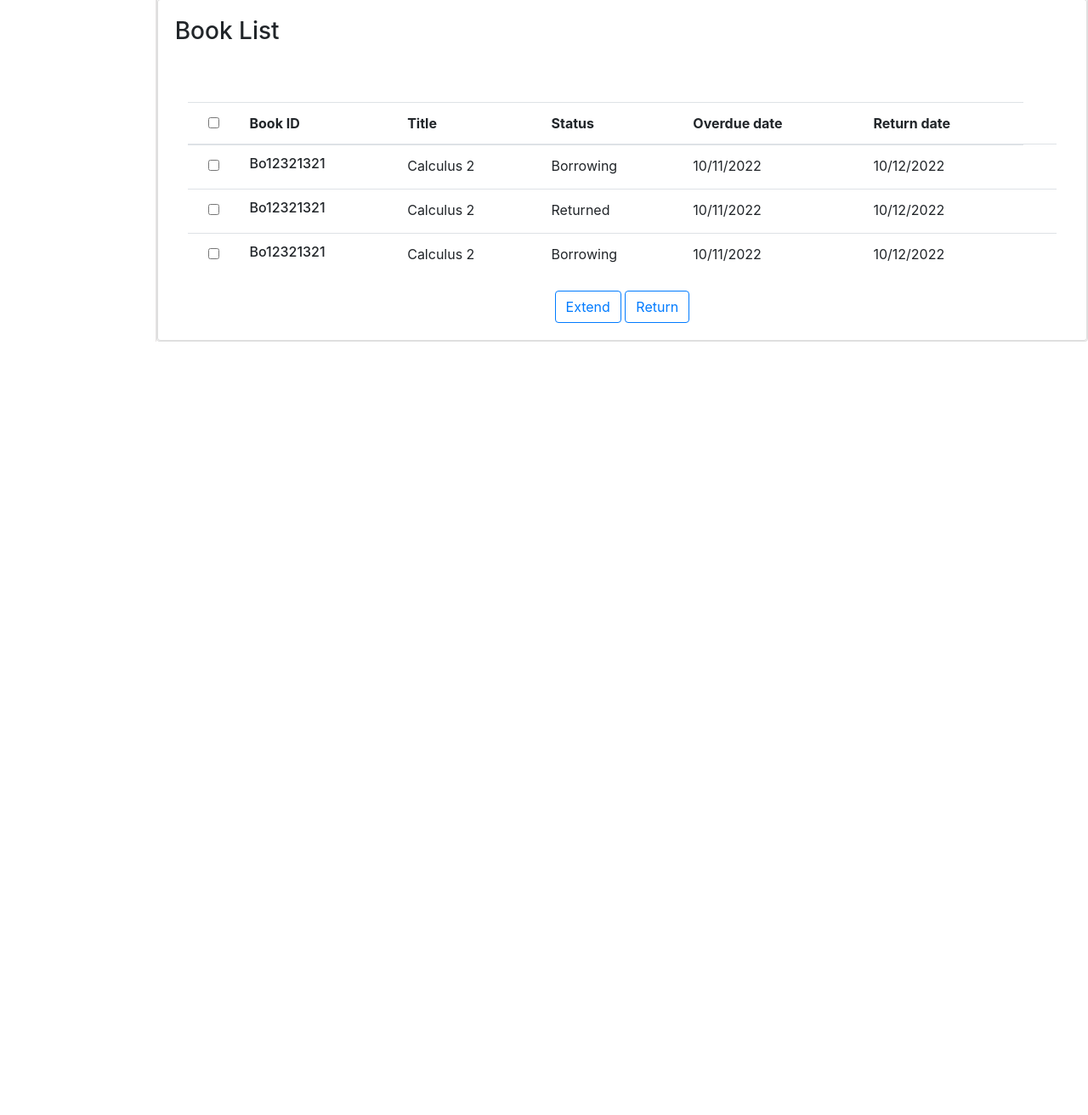
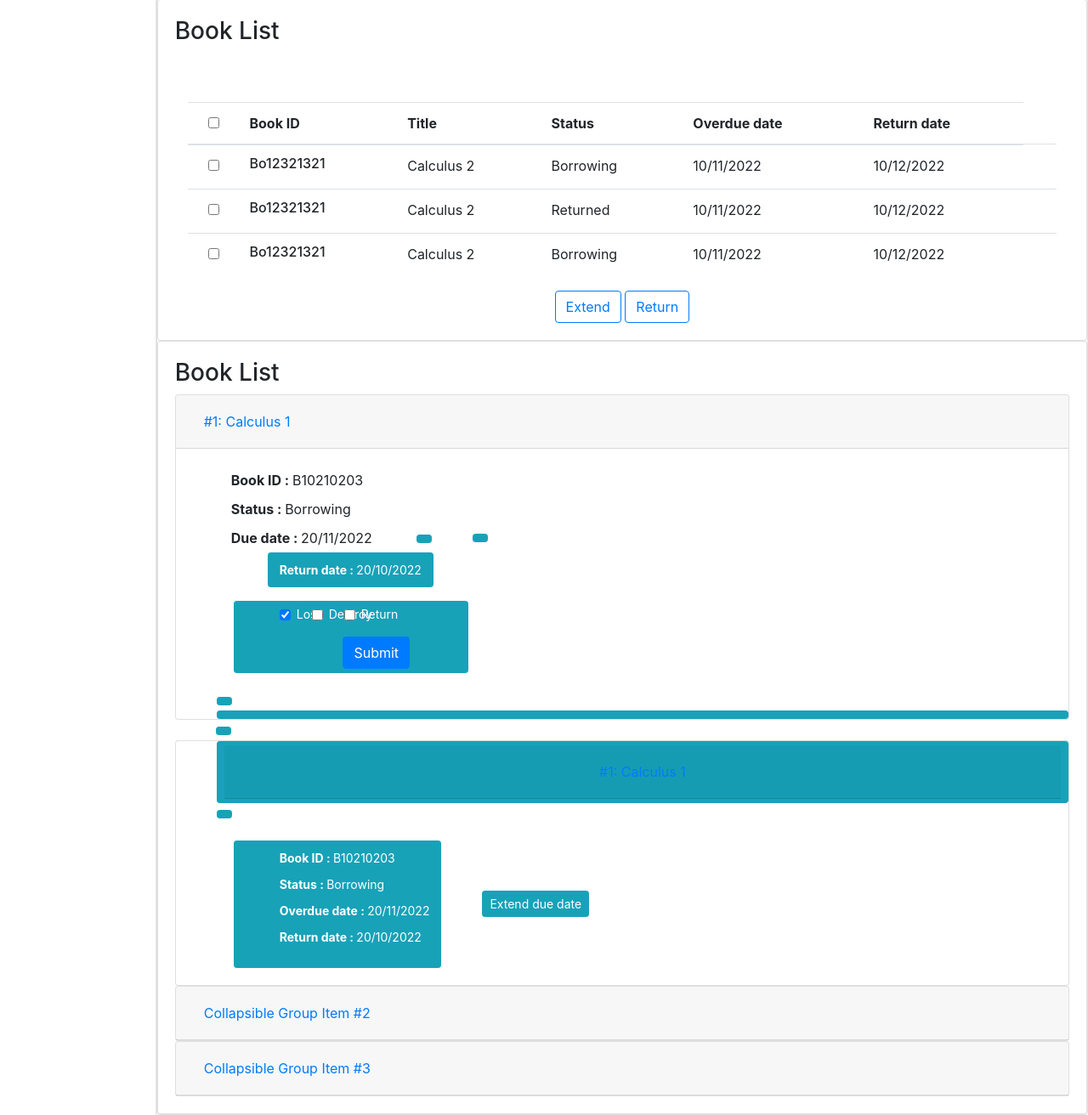
Before and after one commit to ndtuanftd/DB-LibrarySystem, a PHP site: page /src/billInfo.html in a window 1280 px wide. Shown: the part 469-1781 px from the top of the page at 85% size. Before the commit the page ends 871 px from the top, so only its background shows below. Run offline with PHP 8.4, Linux system fonts and the light colour scheme.

Commit message:
Update Book list in bill info

```diff
--- a/src/billInfo.html
+++ b/src/billInfo.html
@@ -246,6 +246,173 @@
             </form>
           </div>
         </div>
+        <div class="card">
+          <div class="card-body">
+            <h3>Book List</h3>
+            <div id="accordion">
+              <div class="card">
+                <div class="card-header" id="headingOne">
+                  <h5 class="mb-0">
+                    <button class="btn btn-link" data-toggle="collapse" data-target="#collapseOne" aria-expanded="true"
+                      aria-controls="collapseOne">
+                      #1: Calculus 1
+
+                    </button>
+                  </h5>
+                </div>
+
+                <div id="collapseOne" class="collapse show" aria-labelledby="headingOne" data-parent="#accordion">
+                  <div class="card-body">
+                    <ol>
+                      <li>
+                        <span class="a-list-item">
+                          <span class="a-text-bold">Book ID : </span>
+                          <span>B10210203</span>
+                        </span>
+                      </li>
+                      <li>
+                        <span class="a-list-item">
+                          <span class="a-text-bold">Status : </span>
+                          <span>Borrowing</span>
+                        </span>
+                      </li>
+                      <li>
+                        <span class="a-list-item">
+                          <span class="a-text-bold">Due date : </span>
+                          <span>20/11/2022</span>
+                          <a class="btn btn-info btn-sm ml-5" id="filldetails" </a>
+                        </span>
+                      </li>
+                      <li>
+                        <span class="a-list-item">
+                          <span class="a-text-bold">Return date : </span>
+                          <span>20/10/2022</span>
+                        </span>
+                      </li>
+                    </ol>
+                    <form action="" class="billOption-form">
+                      <div class="row">
+                        <div class="form-check col-2">
+                          <label class="form-check-label" for="check1">
+                            <input type="checkbox" class="form-check-input" id="check1" name="option1" value="something"
+                              checked>Lost
+                          </label>
+                        </div>
+                        <div class="form-check col-2">
+                          <label class="form-check-label" for="check2">
+                            <input type="checkbox" class="form-check-input" id="check2" name="option2"
+                              value="something">Destroy
+                          </label>
+                        </div>
+                        <div class="form-check col-2">
+                          <label class="form-check-label">
+                            <input type="checkbox" class="form-check-input">Return
+                          </label>
+                        </div>
+                      </div>
+                      <button type="submit" class="btn btn-primary mt-3">Submit</button>
+                    </form>
+
+                    <div id="newDuedate"></div>
+                  </div>
+                </div>
+              </div>
+              <div class="card">
+                <div class="card-header" id="headingOne">
+                  <h5 class="mb-0">
+                    <button class="btn btn-link" data-toggle="collapse" data-target="#collapseTwo" aria-expanded="true"
+                      aria-controls="collapseTwo">
+                      #1: Calculus 1
+
+                    </button>
+                  </h5>
+                </div>
+
+                <div id="collapseTwo" class="collapse show" aria-labelledby="headingTwo" data-parent="#accordion">
+                  <div class="card-body">
+                    <ol>
+                      <li>
+                        <span class="a-list-item">
+                          <span class="a-text-bold">Book ID : </span>
+                          <span>B10210203</span>
+                        </span>
+                      </li>
+                      <li>
+                        <span class="a-list-item">
+                          <span class="a-text-bold">Status : </span>
+                          <span>Borrowing</span>
+                        </span>
+                      </li>
+                      <li>
+                        <span class="a-list-item">
+                          <span class="a-text-bold">Overdue date : </span>
+                          <span>20/11/2022</span>
+                        </span>
+                      </li>
+                      <li>
+                        <span class="a-list-item">
+                          <span class="a-text-bold">Return date : </span>
+                          <span>20/10/2022</span>
+                        </span>
+                      </li>
+                    </ol>
+                    <a class="btn btn-info btn-sm ml-5" id="filldetails" onclick="addFields()">Extend due date</a>
+
+                    <div id="newDuedate"></div>
+                  </div>
+                </div>
+              </div>
+              <div class="card">
+                <div class="card-header" id="headingTwo">
+                  <h5 class="mb-0">
+                    <button class="btn btn-link collapsed" data-toggle="collapse" data-target="#collapseTwo"
+                      aria-expanded="false" aria-controls="collapseTwo">
+                      Collapsible Group Item #2
+                    </button>
+                  </h5>
+                </div>
+                <div id="collapseTwo" class="collapse" aria-labelledby="headingTwo" data-parent="#accordion">
+                  <div class="card-body">
+                    Anim pariatur cliche reprehenderit, enim eiusmod high life accusamus terry richardson ad squid. 3
+                    wolf
+                    moon officia aute, non cupidatat skateboard dolor brunch. Food truck quinoa nesciunt laborum
+                    eiusmod.
+                    Brunch 3 wolf moon tempor, sunt aliqua put a bird on it squid single-origin coffee nulla assumenda
+                    shoreditch et. Nihil anim keffiyeh helvetica, craft beer labore wes anderson cred nesciunt sapiente
+                    ea
+                    proident. Ad vegan excepteur butcher vice lomo. Leggings occaecat craft beer farm-to-table, raw
+                    denim
+                    aesthetic synth nesciunt you probably haven't heard of them accusamus labore sustainable VHS.
+                  </div>
+                </div>
+              </div>
+              <div class="card">
+                <div class="card-header" id="headingThree">
+                  <h5 class="mb-0">
+                    <button class="btn btn-link collapsed" data-toggle="collapse" data-target="#collapseThree"
+                      aria-expanded="false" aria-controls="collapseThree">
+                      Collapsible Group Item #3
+                    </button>
+                  </h5>
+                </div>
+                <div id="collapseThree" class="collapse" aria-labelledby="headingThree" data-parent="#accordion">
+                  <div class="card-body">
+                    Anim pariatur cliche reprehenderit, enim eiusmod high life accusamus terry richardson ad squid. 3
+                    wolf
+                    moon officia aute, non cupidatat skateboard dolor brunch. Food truck quinoa nesciunt laborum
+                    eiusmod.
+                    Brunch 3 wolf moon tempor, sunt aliqua put a bird on it squid single-origin coffee nulla assumenda
+                    shoreditch et. Nihil anim keffiyeh helvetica, craft beer labore wes anderson cred nesciunt sapiente
+                    ea
+                    proident. Ad vegan excepteur butcher vice lomo. Leggings occaecat craft beer farm-to-table, raw
+                    denim
+                    aesthetic synth nesciunt you probably haven't heard of them accusamus labore sustainable VHS.
+                  </div>
+                </div>
+              </div>
+            </div>
+          </div>
+        </div>
       </div>
     </div>
   </div>
--- a/src/bookInfo.html
+++ b/src/bookInfo.html
@@ -216,5 +216,6 @@
 
 
     </div> <!-- End container -->
+
   </div> <!-- End BookDetail -->
 </body>
--- a/static/styles.css
+++ b/static/styles.css
@@ -146,6 +146,10 @@
   margin-bottom: 30px;
 }
 
+.billOption-form {
+  margin-left: 60px;
+}
+
 /* .bottom {
   display: flex;
   align-items: center;
```
